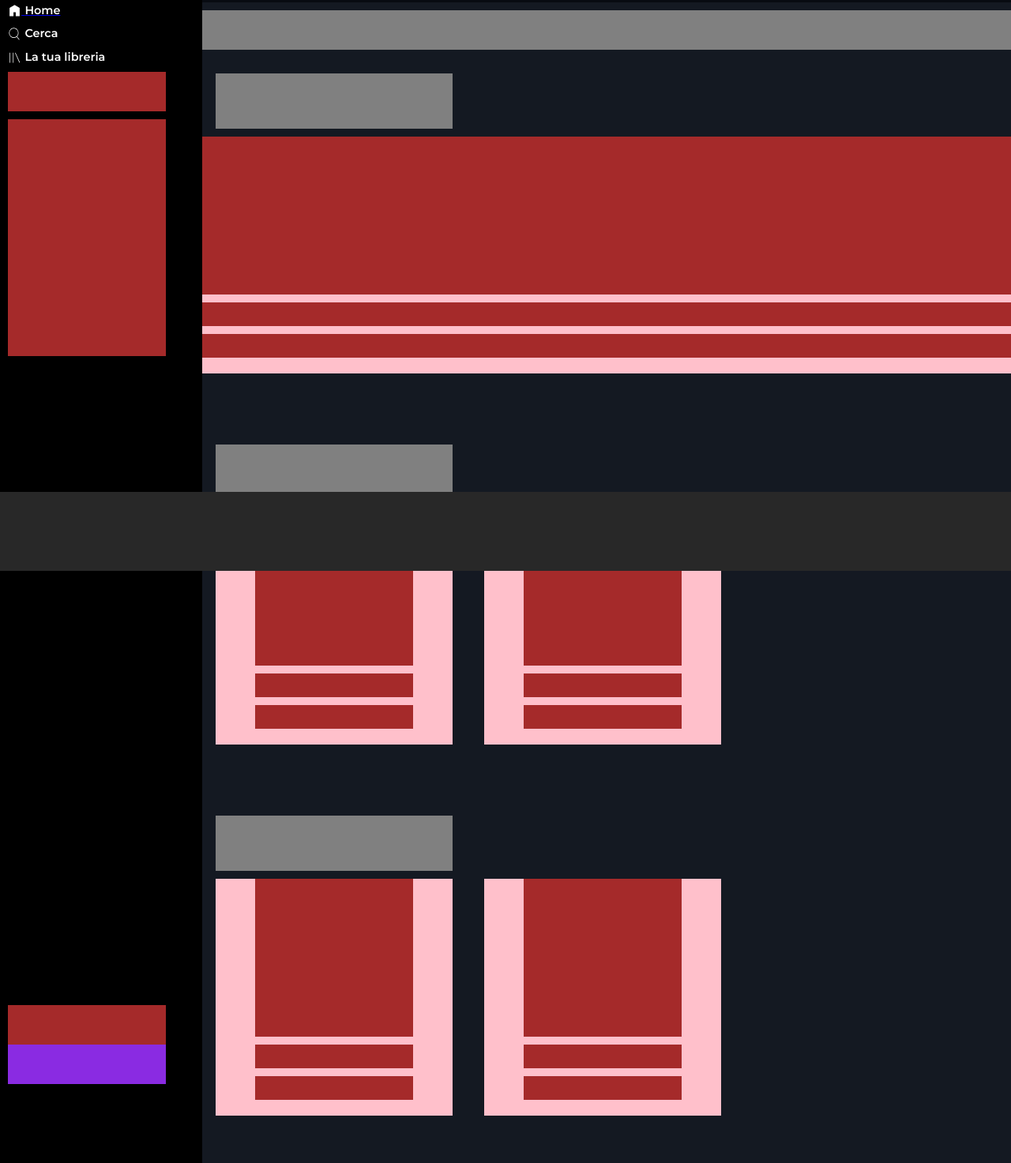
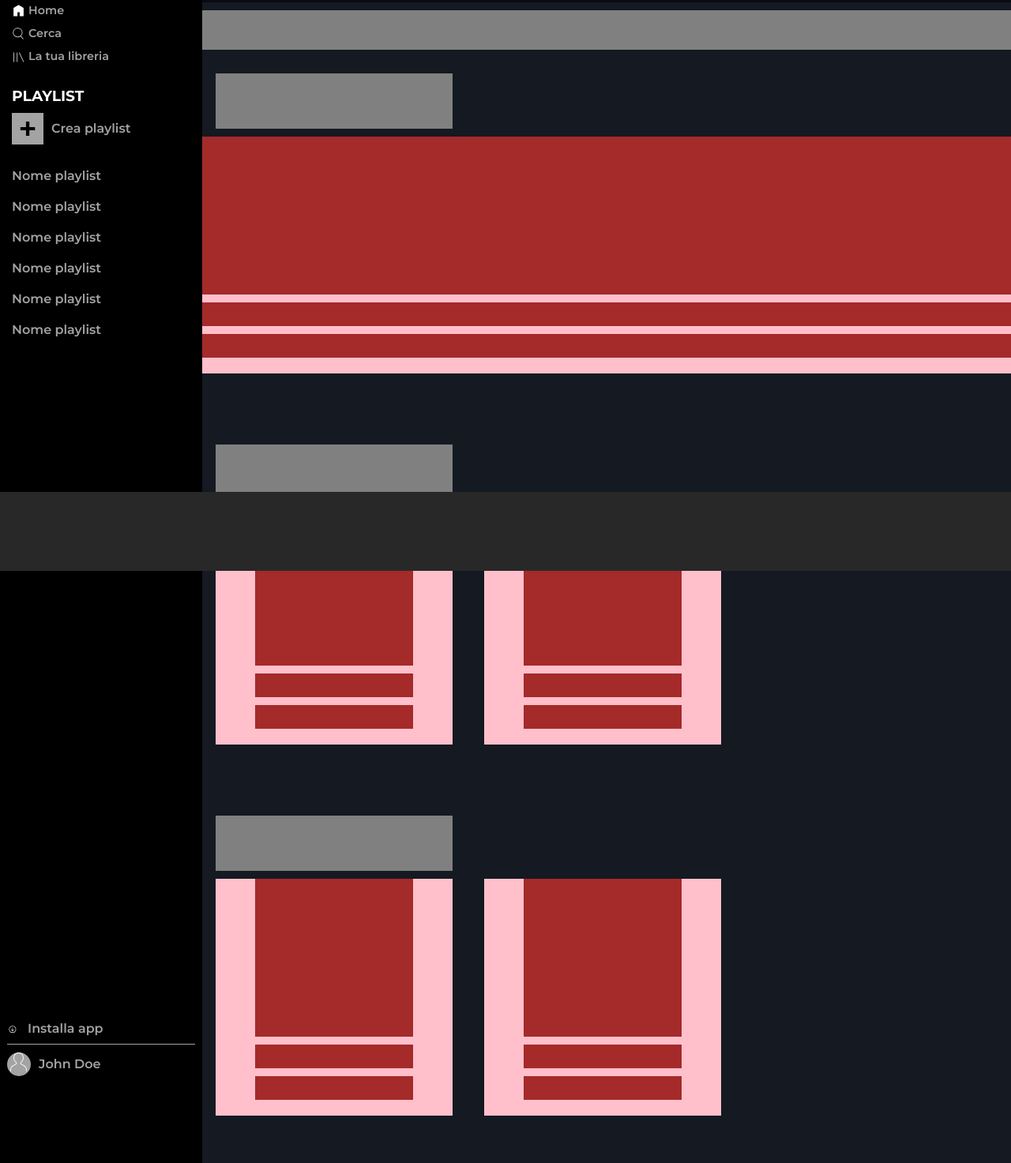
Before and after one commit to Francesco-Ostellari/html-css-spotifyweb, a plain HTML site: page index.html in a window 1280 px wide. Shown: the part 77-1550 px from the top of the page at 79% size. Drawn offline with Linux system fonts and the light colour scheme.

Commit message:
end-col-left

```diff
--- a/css/style.css
+++ b/css/style.css
@@ -124,7 +124,7 @@ main {
 }
 
 .lista-menu {
-  margin: 10px 0 0 10px;
+  margin: 10px 0 0 0;
 }
 
 .menu {
@@ -133,7 +133,18 @@ main {
 
 .li-menu {
   margin-bottom: 10px;
+  padding-left: 15px;
 }
+
+a {
+  text-decoration: none;
+  color: var(--color-text);
+}
+
+.li-menu:hover {
+  border-left: 4px solid var(--bg-sottolineatura);
+}
+
 
 .svg {
   width: 7%;
@@ -141,45 +152,116 @@ main {
 }
 
 .text-menu {
-  color: white;
+  color: var(--color-text);
   font-weight: 600;
   font-size: 0.9em;
 }
 
+.text-menu:hover {
+  color: white;
+}
+
 .playlist {
-  height: 50px;
-  width: 200px;
-  background-color: brown;
-  margin: 10px 0 0 10px;
+  margin: 30px 0 0 0;
+  padding-left: 15px;
+}
+
+.text-playlist {
+  color: white;
+  text-transform: uppercase;
+  margin-bottom: 10px;
+}
+
+.add-playlist {
+  height: 40px;
+  width: 40px;
+  background-color: var(--color-text);
+  display: inline-block;
+  text-align: center;
+  margin-right: 10px;
+}
+
+.text-create-playlist {
+  line-height: 40px;
+  color: var(--color-text);
+  display: inline-block;
+  font-weight: 600;
+}
+
+.plus {
+  font-size: 2.5em;
+  color: black;
+  line-height: 40px;
+  font-weight: 600;
+  display: inline-block;
 }
 
 .lista-playlist {
-  height: 300px;
-  width: 200px;
-  background-color: brown;
-  margin: 10px 0 0 10px;
+  margin: 10px 0 0 0;
+  padding-left: 15px;
+  height: 30vh;
   overflow: auto;
+}
+
+.name-playlist {
+  list-style: none;
+}
+
+.li-name-playlist {
+  color: var(--color-text);
+  font-weight: 600;
+  margin-top: 20px;
 }
 
 .container-profile {
   position: absolute;
   bottom: 100px;
-  background-color: pink;
-  height: 100px;
-  width: 200px;
 }
 
 .app {
-  background-color: brown;
-  width: 200px;
-  height: 50%;
+  width: 93%;
+  margin: 0 auto;
+  border-bottom: 1px solid var(--color-text);
+  padding: 10px 0;
+}
+
+.download {
+  width: 5%;
+  vertical-align: middle;
+  margin-right: 10px;
+}
+
+.installa {
+  color: var(--color-text);
+  font-weight: 600;
 }
 
 .profile {
-  background-color: blueviolet;
-  width: 200px;
-  height: 50%;
+  width: 93%;
+  margin: 10px auto 10px auto;
 }
+
+.img-profile {
+  width: 70%;
+  margin-right: 10px;
+  margin: 0 auto;
+}
+
+.container-img-profile {
+  width: 30px;
+  height: 30px;
+  background-color: var(--color-text);
+  border-radius: 50%;
+  text-align: center;
+  margin-right: 10px;
+}
+
+.name-profile {
+  line-height: 30px;
+  color: var(--color-text);
+  font-weight: 600;
+}
+
 footer {
   height: 100px;
   width: 100%;
--- a/index.html
+++ b/index.html
@@ -33,24 +33,73 @@
                 </a>
               </li>
               <li class="li-menu">
+                <a href="#">
                   <img class="svg" src="img/search.svg" alt="">
                   <span class="text-menu">
                     Cerca
                   </span>
+                </a>
               </li>
               <li class="li-menu">
+                <a href="#">
                   <img class="svg" src="img/libreria.svg" alt="">
                   <span class="text-menu">
                     La tua libreria
                   </span>
+                </a>
               </li>
             </ul>
           </div>
-          <div class="playlist"></div>
+          <div class="playlist">
+            <div>
+              <h3 class="text-playlist">Playlist</h3>
+            </div>
+            <div class="flex">
+              <div class="add-playlist">
+                <a class="plus" href="#">+</a>
+              </div>
+              <span class="text-create-playlist">Crea playlist</span>
+            </div>
+          </div>
           <div class="lista-playlist">
+            <ul class="name-playlist">
+              <li class="li-name-playlist">
+               <a href="#">Nome playlist</a>
+              </li>
+              <li class="li-name-playlist">
+               <a href="#">Nome playlist</a>
+              </li>
+              <li class="li-name-playlist">
+               <a href="#">Nome playlist</a>
+              </li>
+              <li class="li-name-playlist">
+               <a href="#">Nome playlist</a>
+              </li>
+              <li class="li-name-playlist">
+               <a href="#">Nome playlist</a>
+              </li>
+              <li class="li-name-playlist">
+               <a href="#">Nome playlist</a>
+              </li>
+              <li class="li-name-playlist">
+               <a href="#">Nome playlist</a>
+              </li>
+            </ul>
+          </div>
           <div class="container-profile">
-            <div class="app"></div>
-            <div class="profile"></div>
+           <div class="app">
+             <img class="download" src="img/download.svg" alt="">
+             <span class="installa">
+               Installa app
+             </span>
+           </div>
+           <div class="profile flex">
+             <div class="container-img-profile">
+               <img class="img-profile" src="img/profile.svg" alt="">
+             </div>
+             <span class="name-profile">
+               John Doe
+             </span>
            </div>
           </div>
         </div>
```
Lines whose indentation alone changed are shown as unchanged.
